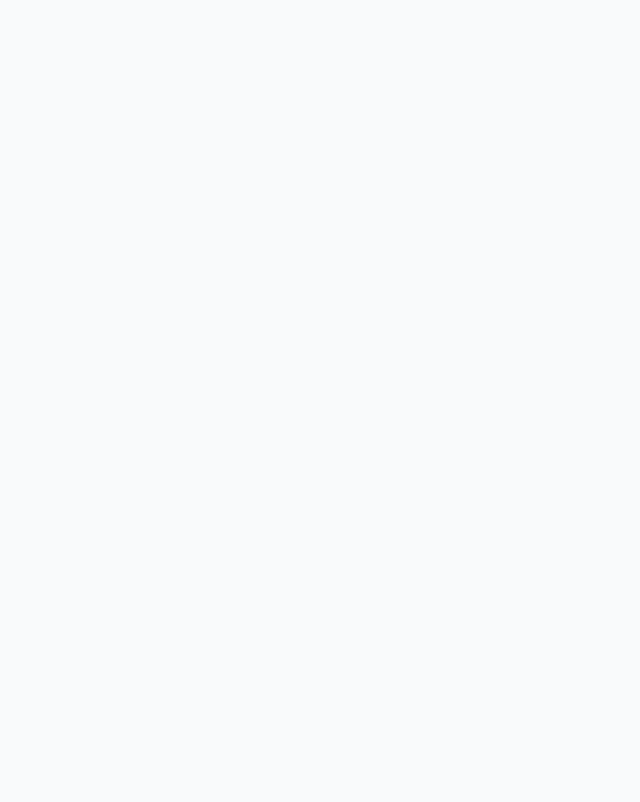
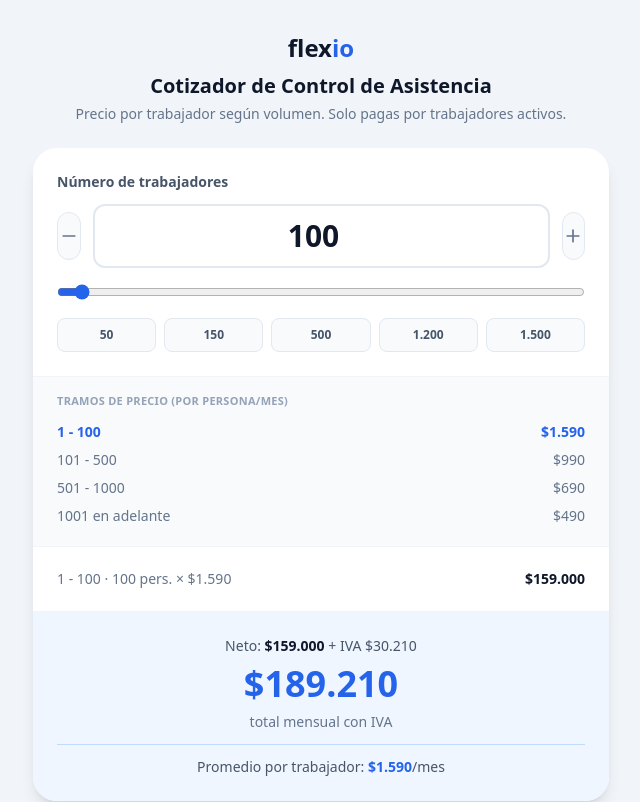
Before and after one commit to pdencina/registro_asistencia_Empresa, a React (Vite) app: page /propuesta in a window 1280 px wide. Before the commit this address had no page. Shown: the top 802 px of the page, without its empty margins (319-959 px from the left). Built offline with nearby package versions, Linux system fonts and the light colour scheme.

Commit message:
demo fundo calculadora

```diff
--- a/src/App.jsx
+++ b/src/App.jsx
@@ -22,6 +22,7 @@ import ContractPage from './pages/ContractPage';
 import MyHoursPage from './pages/MyHoursPage';
 import SimpleCheckInPage from './pages/SimpleCheckInPage';
 import ProposalPage from './pages/ProposalPage';
+import CotizadorPage from './pages/CotizadorPage';
 import TermsPage from './pages/legal/TermsPage';
 import PrivacyPage from './pages/legal/PrivacyPage';
 import DpaPage from './pages/legal/DpaPage';
@@ -75,6 +76,9 @@ function App() {
 
         {/* Contrato digital: flexio.cl/contrato/slug */}
         <Route path="/contrato/:tenant" element={<ContractPage />} />
+
+        {/* Cotizador público interactivo: flexio.cl/propuesta */}
+        <Route path="/propuesta" element={<CotizadorPage />} />
 
         {/* Propuesta comercial personalizada: flexio.cl/propuesta/slug */}
         <Route path="/propuesta/:slug" element={<ProposalPage />} />
--- /dev/null
+++ b/src/pages/CotizadorPage.jsx
@@ -0,0 +1,153 @@
+import { useState, useMemo } from 'react';
+import { Calculator, Check, Phone, Minus, Plus } from 'lucide-react';
+
+/**
+ * Cotizador público interactivo — flexio.cl/propuesta
+ * Calculadora de precio por tramos de volumen (agrícola / general).
+ * El usuario ingresa cantidad de trabajadores y ve el precio recalculado en vivo.
+ */
+
+const TIERS = [
+  { from: 1, to: 100, price: 1590 },
+  { from: 101, to: 500, price: 990 },
+  { from: 501, to: 1000, price: 690 },
+  { from: 1001, to: Infinity, price: 490 },
+];
+
+const PRESETS = [50, 150, 500, 1200, 1500];
+
+function fmt(n) {
+  return '$' + Math.round(n).toLocaleString('es-CL');
+}
+
+export default function CotizadorPage() {
+  const [qty, setQty] = useState(100);
+
+  const calc = useMemo(() => {
+    const n = Math.max(0, qty);
+    let neto = 0;
+    const rows = [];
+    for (const t of TIERS) {
+      if (n < t.from) break;
+      const upper = Math.min(n, t.to);
+      const count = upper - t.from + 1;
+      if (count > 0) {
+        const subtotal = count * t.price;
+        neto += subtotal;
+        rows.push({
+          range: t.to === Infinity ? `${t.from}+` : `${t.from} - ${t.to}`,
+          count,
+          price: t.price,
+          subtotal,
+        });
+      }
+    }
+    const iva = neto * 0.19;
+    return { neto, iva, total: neto + iva, avg: n > 0 ? neto / n : 0, rows };
+  }, [qty]);
+
+  function setQtySafe(v) {
+    setQty(Math.max(1, Math.min(5000, parseInt(v) || 0)));
+  }
+
+  return (
+    <div className="min-h-screen bg-slate-100 py-8 px-4">
+      <div className="max-w-xl mx-auto">
+        {/* Header */}
+        <div className="text-center mb-6">
+          <div className="inline-flex items-center gap-2 mb-2">
+            <span className="text-2xl font-extrabold text-slate-900">flex<span className="text-blue-600">io</span></span>
+          </div>
+          <h1 className="text-xl font-bold text-slate-900">Cotizador de Control de Asistencia</h1>
+          <p className="text-sm text-slate-500 mt-1">Precio por trabajador según volumen. Solo pagas por trabajadores activos.</p>
+        </div>
+
+        {/* Card */}
+        <div className="bg-white rounded-3xl shadow-lg overflow-hidden">
+          {/* Input */}
+          <div className="p-6 border-b border-slate-100">
+            <label className="block text-sm font-semibold text-slate-600 mb-3">Número de trabajadores</label>
+            <div className="flex items-center gap-3">
+              <button onClick={() => setQtySafe(qty - 50)}
+                className="w-12 h-12 rounded-xl border border-slate-200 bg-slate-50 flex items-center justify-center hover:bg-blue-50 transition">
+                <Minus className="w-5 h-5 text-slate-500" />
+              </button>
+              <input type="number" value={qty} onChange={e => setQtySafe(e.target.value)}
+                className="flex-1 py-3 border-2 border-slate-200 rounded-xl text-center text-3xl font-bold text-slate-900 focus:border-blue-500 outline-none" />
+              <button onClick={() => setQtySafe(qty + 50)}
+                className="w-12 h-12 rounded-xl border border-slate-200 bg-slate-50 flex items-center justify-center hover:bg-blue-50 transition">
+                <Plus className="w-5 h-5 text-slate-500" />
+              </button>
+            </div>
+            <input type="range" min="1" max="3000" value={Math.min(qty, 3000)}
+              onChange={e => setQtySafe(e.target.value)}
+              className="w-full mt-4 accent-blue-600" />
+            <div className="flex gap-2 mt-3 flex-wrap">
+              {PRESETS.map(p => (
+                <button key={p} onClick={() => setQtySafe(p)}
+                  className="flex-1 min-w-[64px] py-2 rounded-lg border border-slate-200 bg-slate-50 text-xs font-semibold text-slate-600 hover:bg-blue-50 hover:border-blue-200 transition">
+                  {p.toLocaleString('es-CL')}
+                </button>
+              ))}
+            </div>
+          </div>
+
+          {/* Tramos */}
+          <div className="px-6 py-4 bg-slate-50 border-b border-slate-100">
+            <p className="text-[11px] uppercase tracking-wide text-slate-400 mb-2 font-semibold">Tramos de precio (por persona/mes)</p>
+            {TIERS.map((t, i) => {
+              const active = calc.rows.some(r => r.range === (t.to === Infinity ? `${t.from}+` : `${t.from} - ${t.to}`));
+              return (
+                <div key={i} className={`flex justify-between text-sm py-1 ${active ? 'text-blue-600 font-bold' : 'text-slate-500'}`}>
+                  <span>{t.to === Infinity ? `${t.from} en adelante` : `${t.from} - ${t.to}`}</span>
+                  <span>{fmt(t.price)}</span>
+                </div>
+              );
+            })}
+          </div>
+
+          {/* Desglose */}
+          <div className="px-6 py-4 border-b border-slate-100">
+            {calc.rows.map((r, i) => (
+              <div key={i} className="flex justify-between text-sm py-1.5">
+                <span className="text-slate-500">{r.range} · {r.count} pers. × {fmt(r.price)}</span>
+                <span className="font-semibold text-slate-900">{fmt(r.subtotal)}</span>
+              </div>
+            ))}
+          </div>
+
+          {/* Resultado */}
+          <div className="p-6 bg-blue-50">
+            <div className="text-center">
+              <p className="text-sm text-slate-600">Neto: <strong className="text-slate-900">{fmt(calc.neto)}</strong> + IVA {fmt(calc.iva)}</p>
+              <div className="text-4xl font-extrabold text-blue-600 my-2">{fmt(calc.total)}</div>
+              <p className="text-sm text-slate-500">total mensual con IVA</p>
+              <div className="mt-3 pt-3 border-t border-blue-200 text-sm text-slate-600">
+                Promedio por trabajador: <strong className="text-blue-600">{fmt(calc.avg)}</strong>/mes
+              </div>
+            </div>
+          </div>
+        </div>
+
+        {/* Incluye */}
+        <div className="bg-white rounded-2xl shadow-sm mt-4 p-5">
+          <p className="font-semibold text-slate-900 text-sm mb-3">Todo incluido</p>
+          <div className="grid grid-cols-2 gap-2 text-xs text-slate-600">
+            {['Marcaje por RUT o PIN','Modo offline + sync','Geolocalización','Registros inalterables (Res. 38)','Libro de Asistencia DT','Reportes de nómina + HHEE','Carga masiva Excel','Dispositivos ilimitados','Sin permanencia mínima','15 días de prueba gratis'].map((f, i) => (
+              <div key={i} className="flex gap-1.5"><Check className="w-3.5 h-3.5 text-green-600 shrink-0 mt-0.5" />{f}</div>
+            ))}
+          </div>
+        </div>
+
+        {/* CTA */}
+        <div className="text-center mt-6">
+          <a href="https://wa.me/56949616038?text=Hola,%20me%20interesa%20cotizar%20Flexio"
+            className="inline-flex items-center gap-2 bg-blue-600 hover:bg-blue-700 text-white px-8 py-4 rounded-2xl font-semibold transition">
+            <Phone className="w-5 h-5" /> Solicitar demo sin costo
+          </a>
+          <p className="text-xs text-slate-400 mt-4">Flexio Technologies SpA · pablo@flexio.cl · +56 9 4961 6038</p>
+        </div>
+      </div>
+    </div>
+  );
+}
```
